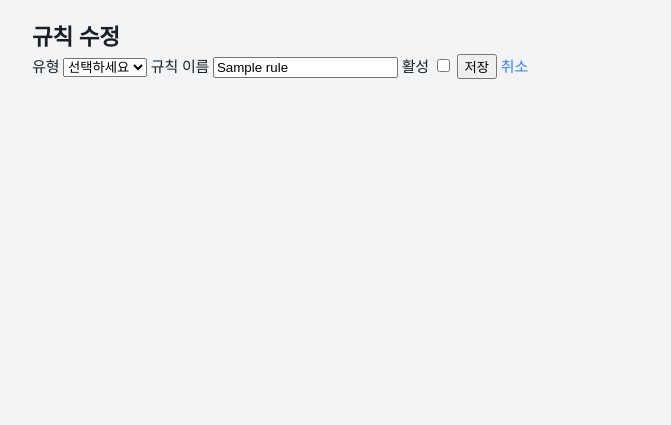
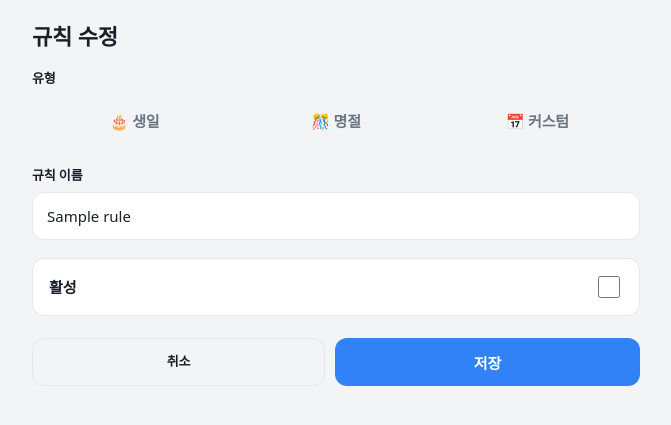
Before and after one commit to kimtaegyu1223/kinkeeper, a FastAPI app: template web/templates/rules/form.html in a window 1280 px wide. Shown: the part 57-482 px from the top of the page, without its empty margins (304-975 px from the left). Run offline with FastAPI, Linux system fonts and the light colour scheme; the template is opened without the code that fills it: most values are stand-ins (such as "Sample title", 1, 10 or a date in 2020); parts of the project's set-up code (start-up, migrations or seed data) failed here and were passed over; some web fonts are replaced.

Commit message:
feat(web): 알림 규칙 화면 카드 리스트·세그먼트 폼 개편
- rules/list.html: 유형별 그룹 헤더 + 터치 카드 리스트, 활성 뱃지,
  리드타임을 '당일/N일 전'으로 표기, 빈 상태 카드.
- rules/form.html: 유형 선택을 큰 세그먼트 라디오 버튼으로 전환,
  유형별 섹션 전환 JS 유지(select→라디오 반영), 리드타임 안내 개선.
- app.css: 세그먼트 컨트롤(.segment) 토큰 추가.

Co-Authored-By: Claude Opus 4.8 <noreply@anthropic.com>

```diff
--- a/web/static/app.css
+++ b/web/static/app.css
@@ -476,6 +476,51 @@ a.list-row {
   cursor: pointer;
 }
 
+/* 세그먼트 컨트롤 (라디오 그룹 → 큰 버튼) */
+.segment {
+  display: flex;
+  gap: 4px;
+  padding: 4px;
+  background: var(--bg);
+  border-radius: var(--radius-control);
+}
+
+.segment__option {
+  flex: 1;
+  position: relative;
+  cursor: pointer;
+}
+
+.segment__option input {
+  position: absolute;
+  opacity: 0;
+  pointer-events: none;
+}
+
+.segment__label {
+  display: flex;
+  align-items: center;
+  justify-content: center;
+  height: 44px;
+  border-radius: 9px;
+  font-size: var(--fs-body);
+  font-weight: 600;
+  color: var(--text-sub);
+  transition:
+    background 0.12s ease,
+    color 0.12s ease;
+}
+
+.segment__option input:checked + .segment__label {
+  background: var(--card);
+  color: var(--primary);
+  box-shadow: var(--shadow-card);
+}
+
+.segment__option input:focus-visible + .segment__label {
+  box-shadow: var(--ring);
+}
+
 /* 라디오/셀렉트 안내가 붙은 묶음 */
 fieldset.form-group {
   margin: 0;
--- a/web/templates/rules/form.html
+++ b/web/templates/rules/form.html
@@ -1,34 +1,45 @@
 {% extends "base.html" %}
 {% block title %}{{ "규칙 수정" if rule else "규칙 추가" }} — KinKeeper{% endblock %}
 {% block content %}
-<h2>{{ "규칙 수정" if rule else "규칙 추가" }}</h2>
+<div class="page-head">
+  <h1 class="page-title">{{ "규칙 수정" if rule else "규칙 추가" }}</h1>
+</div>
 
-<form method="post" id="rule-form">
+<form class="form" method="post" id="rule-form">
 
-  {# ── 공통 필드 ── #}
-  <label>
-    유형
-    <select name="type" id="rule-type" onchange="showSection(this.value)" required>
-      <option value="">선택하세요</option>
-      <option value="birthday"     {{ "selected" if rule and rule.type.value == "birthday" }}>🎂 생일</option>
-      <option value="holiday"      {{ "selected" if rule and rule.type.value == "holiday" }}>🎊 명절</option>
-      <option value="custom"       {{ "selected" if rule and rule.type.value == "custom" }}>📅 커스텀</option>
-    </select>
+  {# ── 유형 선택 (세그먼트 버튼) ── #}
+  <div class="form-field">
+    <span class="form-label">유형</span>
+    <div class="segment" role="radiogroup" aria-label="알림 유형">
+      {% set types = [
+        ("birthday", "🎂 생일"),
+        ("holiday",  "🎊 명절"),
+        ("custom",   "📅 커스텀"),
+      ] %}
+      {% for value, label in types %}
+      <label class="segment__option">
+        <input type="radio" name="type" value="{{ value }}" required
+               onchange="showSection(this.value)"
+               {{ "checked" if rule and rule.type.value == value }} />
+        <span class="segment__label">{{ label }}</span>
       </label>
+      {% endfor %}
+    </div>
+  </div>
 
-  <label>
-    규칙 이름
-    <input name="title" value="{{ rule.title if rule else '' }}" required maxlength="200"
+  <div class="form-field">
+    <label class="form-label" for="rule-title">규칙 이름</label>
+    <input class="form-input" id="rule-title" name="title"
+           value="{{ rule.title if rule else '' }}" required maxlength="200"
            placeholder="예: 홍길동 생일 알림" />
-  </label>
+  </div>
 
   {# ── 생일 ── #}
-  <div id="section-birthday" class="type-section" style="display:none">
-    <fieldset>
+  <fieldset id="section-birthday" class="form-group type-section" style="display:none">
     <legend>🎂 생일 알림 설정</legend>
-      <label>
-        대상 구성원
-        <select name="birthday_member_id">
+    <div class="form-field">
+      <label class="form-label" for="b-member">대상 구성원</label>
+      <select class="form-select" id="b-member" name="birthday_member_id">
         <option value="">선택하세요</option>
         {% for m in members %}
         <option value="{{ m.id }}"
@@ -39,164 +50,160 @@
         </option>
         {% endfor %}
       </select>
-      </label>
-      <label>
-        생일 기준
-        <select name="birthday_use_lunar">
+    </div>
+    <div class="field-row">
+      <div class="form-field">
+        <label class="form-label" for="b-lunar">생일 기준</label>
+        <select class="form-select" id="b-lunar" name="birthday_use_lunar">
           <option value="0" {{ "selected" if rule and not rule.config.get('use_lunar') }}>양력</option>
           <option value="1" {{ "selected" if rule and rule.config.get('use_lunar') }}>음력</option>
         </select>
-      </label>
-      <label>
-        알림 시각
-        <input type="number" name="birthday_hour" min="0" max="23"
+      </div>
+      <div class="form-field">
+        <label class="form-label" for="b-hour">알림 시각</label>
+        <input class="form-input" id="b-hour" type="number" name="birthday_hour" min="0" max="23"
                value="{{ rule.config.get('hour', 9) if rule and rule.type.value == 'birthday' else 9 }}" />
-        <small>시 (0~23, 기본 9시)</small>
-      </label>
-      <label>
-        며칠 전에 알릴지 (쉼표로 구분)
-        <input name="birthday_lead_times"
+      </div>
+    </div>
+    <div class="form-field">
+      <label class="form-label" for="b-leads">알림 시점 (며칠 전)</label>
+      <input class="form-input" id="b-leads" name="birthday_lead_times"
              value="{{ rule.lead_times_days | join(', ') if rule and rule.type.value == 'birthday' else '14, 7, 3, 1, 0' }}"
              placeholder="예: 14, 7, 3, 1, 0" />
-        <small>0 = 당일 알림. 예: 14,7,3,1,0 → 2주/1주/3일/1일 전 + 당일</small>
-      </label>
+      <p class="form-hint">쉼표로 여러 개 입력하세요. 숫자는 “며칠 전”, <b>0은 당일</b>입니다.
+        예: <code>14, 7, 3, 1, 0</code> → 2주·1주·3일·1일 전 + 당일.</p>
+    </div>
   </fieldset>
-  </div>
 
   {# ── 명절 ── #}
-  <div id="section-holiday" class="type-section" style="display:none">
-    <fieldset>
+  <fieldset id="section-holiday" class="form-group type-section" style="display:none">
     <legend>🎊 명절 알림 설정</legend>
-      <label>
-        명절 이름
-        <input name="holiday_name"
+    <div class="form-field">
+      <label class="form-label" for="h-name">명절 이름</label>
+      <input class="form-input" id="h-name" name="holiday_name"
              value="{{ rule.config.get('name', '') if rule and rule.type.value == 'holiday' else '' }}"
              placeholder="예: 추석, 설날" />
-      </label>
-      <label>
-        음력 월
-        <select name="holiday_lunar_month">
+    </div>
+    <div class="field-row">
+      <div class="form-field">
+        <label class="form-label" for="h-month">음력 월</label>
+        <select class="form-select" id="h-month" name="holiday_lunar_month">
           {% for m in range(1, 13) %}
           <option value="{{ m }}"
-            {{ "selected" if rule and rule.type.value == 'holiday' and rule.config.get('lunar_month') == m }}>
-            {{ m }}월
-          </option>
+            {{ "selected" if rule and rule.type.value == 'holiday' and rule.config.get('lunar_month') == m }}>{{ m }}월</option>
           {% endfor %}
         </select>
-      </label>
-      <label>
-        음력 일
-        <select name="holiday_lunar_day">
+      </div>
+      <div class="form-field">
+        <label class="form-label" for="h-day">음력 일</label>
+        <select class="form-select" id="h-day" name="holiday_lunar_day">
           {% for d in range(1, 31) %}
           <option value="{{ d }}"
-            {{ "selected" if rule and rule.type.value == 'holiday' and rule.config.get('lunar_day') == d }}>
-            {{ d }}일
-          </option>
+            {{ "selected" if rule and rule.type.value == 'holiday' and rule.config.get('lunar_day') == d }}>{{ d }}일</option>
           {% endfor %}
         </select>
-      </label>
-      <label>
-        알림 시각
-        <input type="number" name="holiday_hour" min="0" max="23"
+      </div>
+    </div>
+    <div class="form-field">
+      <label class="form-label" for="h-hour">알림 시각</label>
+      <input class="form-input" id="h-hour" type="number" name="holiday_hour" min="0" max="23"
              value="{{ rule.config.get('hour', 9) if rule and rule.type.value == 'holiday' else 9 }}" />
-        <small>시 (0~23, 기본 9시)</small>
-      </label>
-      <label>
-        며칠 전에 알릴지 (쉼표로 구분)
-        <input name="holiday_lead_times"
+    </div>
+    <div class="form-field">
+      <label class="form-label" for="h-leads">알림 시점 (며칠 전)</label>
+      <input class="form-input" id="h-leads" name="holiday_lead_times"
              value="{{ rule.lead_times_days | join(', ') if rule and rule.type.value == 'holiday' else '30, 7, 2, 0' }}"
              placeholder="예: 30, 7, 2, 0" />
-        <small>0 = 당일. 예: 30,7,2,0 → 한달 전/1주 전/2일 전(교통편 예매)/당일</small>
-      </label>
+      <p class="form-hint">쉼표로 여러 개 입력하세요. <b>0은 당일</b>입니다.
+        예: <code>30, 7, 2, 0</code> → 한 달·1주·2일 전(교통편 예매) + 당일.</p>
+    </div>
   </fieldset>
-  </div>
 
   {# 건강검진은 규칙이 아니라 전용 생성기가 자동 발송하므로 폼에서 제외한다.
-     유형 select에도 노출하지 않으며 서버에서도 저장을 거부한다 (audit #22). #}
+     유형 선택에도 노출하지 않으며 서버에서도 저장을 거부한다 (audit #22). #}
 
   {# ── 커스텀 ── #}
-  <div id="section-custom" class="type-section" style="display:none">
-    <fieldset>
+  <fieldset id="section-custom" class="form-group type-section" style="display:none">
     <legend>📅 커스텀 일정 설정</legend>
-      <label>
-        반복 여부
-        <select name="custom_repeat" id="custom-repeat" onchange="toggleCustomDate()">
+    <div class="form-field">
+      <label class="form-label" for="c-repeat">반복 여부</label>
+      <select class="form-select" id="custom-repeat" name="custom_repeat" onchange="toggleCustomDate()">
         <option value="once"   {{ "selected" if rule and not rule.config.get('repeat') }}>1회성</option>
         <option value="yearly" {{ "selected" if rule and rule.config.get('repeat') == 'yearly' }}>매년 반복</option>
       </select>
-      </label>
+    </div>
 
     {# 1회성: 날짜+시각 직접 지정 #}
     <div id="custom-once">
-        <label>
-          날짜 및 시각
-          <input type="datetime-local" name="custom_run_at"
+      <div class="form-field">
+        <label class="form-label" for="c-runat">날짜 및 시각</label>
+        <input class="form-input" id="c-runat" type="datetime-local" name="custom_run_at"
                value="{{ rule.config.get('run_at', '')[:16] if rule and rule.type.value == 'custom' and not rule.config.get('repeat') else '' }}" />
-        </label>
+      </div>
     </div>
 
     {# 매년 반복: 월/일 + 시각 #}
     <div id="custom-yearly" style="display:none">
-        <label>
-          양력/음력
-          <select name="custom_use_lunar">
+      <div class="form-field">
+        <label class="form-label" for="c-lunar">양력/음력</label>
+        <select class="form-select" id="c-lunar" name="custom_use_lunar">
           <option value="0" {{ "selected" if rule and rule.type.value == 'custom' and not rule.config.get('use_lunar') }}>양력</option>
           <option value="1" {{ "selected" if rule and rule.type.value == 'custom' and rule.config.get('use_lunar') }}>음력</option>
         </select>
-          <small>기일·제사 등은 보통 음력입니다</small>
-        </label>
-        <label>
-          매년 알림 월
-          <select name="custom_month">
+        <p class="form-hint">기일·제사 등은 보통 음력입니다.</p>
+      </div>
+      <div class="field-row">
+        <div class="form-field">
+          <label class="form-label" for="c-month">매년 알림 월</label>
+          <select class="form-select" id="c-month" name="custom_month">
             {% for m in range(1, 13) %}
             <option value="{{ m }}"
-              {{ "selected" if rule and rule.type.value == 'custom' and rule.config.get('month') == m }}>
-              {{ m }}월
-            </option>
+              {{ "selected" if rule and rule.type.value == 'custom' and rule.config.get('month') == m }}>{{ m }}월</option>
             {% endfor %}
           </select>
-        </label>
-        <label>
-          매년 알림 일
-          <select name="custom_day">
+        </div>
+        <div class="form-field">
+          <label class="form-label" for="c-day">매년 알림 일</label>
+          <select class="form-select" id="c-day" name="custom_day">
             {% for d in range(1, 32) %}
             <option value="{{ d }}"
-              {{ "selected" if rule and rule.type.value == 'custom' and rule.config.get('day') == d }}>
-              {{ d }}일
-            </option>
+              {{ "selected" if rule and rule.type.value == 'custom' and rule.config.get('day') == d }}>{{ d }}일</option>
             {% endfor %}
           </select>
-        </label>
-        <label>
-          며칠 전에 알릴지 (쉼표로 구분)
-          <input name="custom_lead_times"
+        </div>
+      </div>
+      <div class="form-field">
+        <label class="form-label" for="c-leads">알림 시점 (며칠 전)</label>
+        <input class="form-input" id="c-leads" name="custom_lead_times"
                value="{{ rule.lead_times_days | join(', ') if rule and rule.type.value == 'custom' else '0' }}"
                placeholder="예: 7, 3, 0" />
-          <small>0 = 당일 알림</small>
-        </label>
+        <p class="form-hint">쉼표로 여러 개 입력하세요. <b>0은 당일</b>입니다.</p>
+      </div>
     </div>
 
-      <label>
-        발송 시각
-        <input type="number" name="custom_hour" min="0" max="23"
+    <div class="form-field">
+      <label class="form-label" for="c-hour">발송 시각</label>
+      <input class="form-input" id="c-hour" type="number" name="custom_hour" min="0" max="23"
              value="{{ rule.config.get('hour', 9) if rule and rule.type.value == 'custom' else 9 }}" />
-        <small>시 (0~23, 기본 9시). 1회성이면 위 날짜+시각을 우선합니다.</small>
-      </label>
-      <label>
-        메시지 내용
-        <textarea name="custom_message" rows="3"
+      <p class="form-hint">시 (0~23). 1회성이면 위 날짜+시각을 우선합니다.</p>
+    </div>
+    <div class="form-field">
+      <label class="form-label" for="c-msg">메시지 내용</label>
+      <textarea class="form-textarea" id="c-msg" name="custom_message" rows="3"
                 placeholder="보낼 메시지를 입력하세요. 비우면 규칙 이름을 메시지로 사용합니다.">{{ rule.config.get('message', '') if rule and rule.type.value == 'custom' else '' }}</textarea>
-      </label>
+    </div>
   </fieldset>
+
+  {# ── 공통 하단 ── #}
+  <div class="form-check">
+    <label class="form-check__label" for="rule-active">활성</label>
+    <input id="rule-active" name="active" type="checkbox" {{ "checked" if not rule or rule.active else "" }} />
   </div>
 
-  {# ── 공통 하단 ── #}
-  <label>
-    활성
-    <input name="active" type="checkbox" {{ "checked" if not rule or rule.active else "" }} />
-  </label>
-  <button type="submit">저장</button>
-  <a href="/rules" role="button" class="secondary">취소</a>
+  <div class="form-actions">
+    <a class="btn btn--secondary" href="/rules" style="height:48px">취소</a>
+    <button class="btn btn--primary" type="submit">저장</button>
+  </div>
 </form>
 
 <script>
@@ -204,7 +211,7 @@ function showSection(type) {
   document.querySelectorAll('.type-section').forEach(el => el.style.display = 'none');
   if (type) {
     const el = document.getElementById('section-' + type);
-    if (el) el.style.display = 'block';
+    if (el) el.style.display = 'flex';
   }
 }
 function toggleCustomDate() {
@@ -214,8 +221,8 @@ function toggleCustomDate() {
 }
 // 페이지 로드 시 현재 선택된 타입 섹션 표시
 document.addEventListener('DOMContentLoaded', () => {
-  const sel = document.getElementById('rule-type');
-  showSection(sel.value);
+  const checked = document.querySelector('input[name="type"]:checked');
+  showSection(checked ? checked.value : '');
   toggleCustomDate();
 });
 </script>
```
Also changed, not shown: web/templates/rules/list.html (+54 -27 lines). Lines whose indentation alone changed are shown as unchanged.
